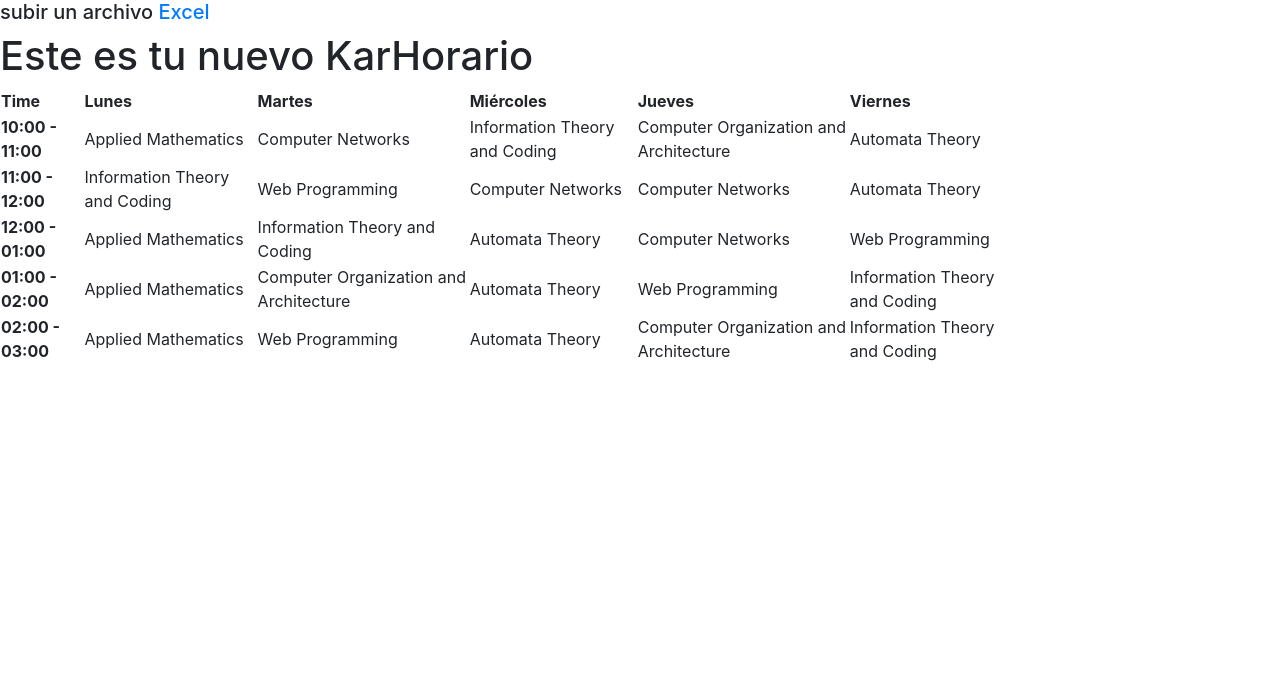
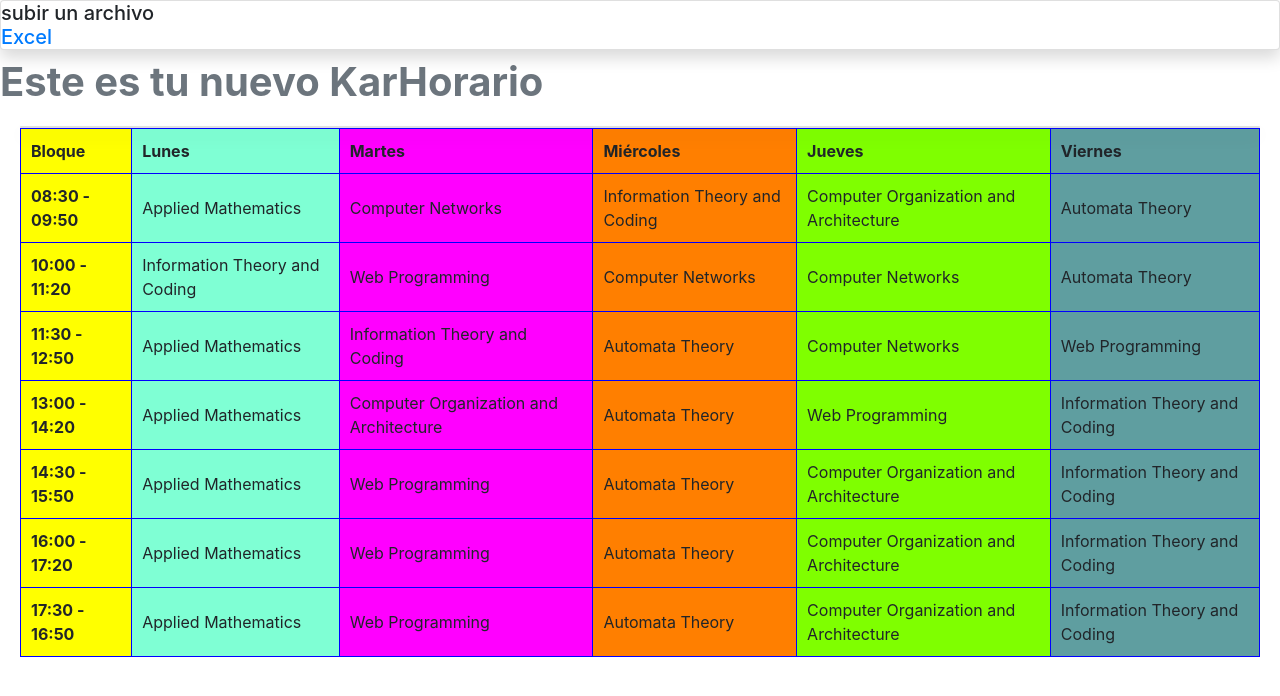
Before and after one commit to TCancino/GA, a Flask app: page / in a window 1280 px wide. Shown: the part 56-752 px from the top of the page. Run offline with Flask 2, Linux system fonts and the light colour scheme; some libraries are stand-ins or nearby versions.

Commit message:
improve table

```diff
--- a/templates/index.html
+++ b/templates/index.html
@@ -1,120 +1,89 @@
 {% extends "base.html" %}
 
   {% block content %}
-    <h5> subir un archivo <a href="/signup">Excel</a></h5>
-     <h1>Este es tu nuevo KarHorario</h1>
-     <table width="80%" align="center” border=”2”>
 
-      <div id="head_nav">
+    <h5 class="card shadow"> subir un archivo <a href="/signup">Excel</a></h5>
+    <h1 class="m-0 font-weight-bold text-secondary">Este es tu nuevo KarHorario</h1>
+    <div class="card-body">
+      <table width="100%" border="1" bordercolor="#0000FF" cellspacing="10" cellpadding="10"">
 
-      <tr> <th>Time</th>
-
-      <th>Lunes</th>
-
-      <th>Martes</th>
-
-      <th>Miércoles</th>
-
-      <th>Jueves</th>
-
-      <th>Viernes</th>
-
+        <div class="card shadow">
+          <tr>
+            <th bgcolor="yellow" >Bloque</th>
+            <th bgcolor="#7FFFD4">Lunes</th>
+            <th bgcolor="#FF00FF"	>Martes</th>
+            <th bgcolor="#FF7F00">Miércoles</th>
+            <th bgcolor="#7FFF00">Jueves</th>
+            <th bgcolor="#5F9EA0">Viernes</th>
           </tr>
+        </div>
+        <tr>
+          <th bgcolor="yellow">08:30 - 09:50</th>
+          <td bgcolor="#7FFFD4">Applied Mathematics </td>
+          <td bgcolor="#FF00FF"	>Computer Networks</td>
+          <td bgcolor="#FF7F00">Information Theory and Coding</td>
+          <td bgcolor="#7FFF00">Computer Organization and Architecture</td>
+          <td bgcolor="#5F9EA0">Automata Theory</td>
+          </div>
+          </tr>
+          <tr>
+          <th bgcolor="yellow">10:00 - 11:20</th>
+          <td bgcolor="#7FFFD4">Information Theory and Coding</td>
+          <td bgcolor="#FF00FF"	>Web Programming</td>
+          <td bgcolor="#FF7F00">Computer Networks</td>
+          <td bgcolor="#7FFF00">Computer Networks</td>
+          <td bgcolor="#5F9EA0">Automata Theory</td>
 
           </div>
+          </tr>
+          <tr>
+          <th bgcolor="yellow">11:30 - 12:50</td>
+          <td bgcolor="#7FFFD4">Applied Mathematics</th>
+          <td bgcolor="#FF00FF"	>Information Theory and Coding</td>
+          <td bgcolor="#FF7F00">Automata Theory</td>
+          <td bgcolor="#7FFF00">Computer Networks</td>
+          <td bgcolor="#5F9EA0">Web Programming</td>
 
+          </div>
+          </tr>
           <tr>
 
-      <th>10:00 - 11:00</th>
-
-      <td>Applied Mathematics </td>
-
-      <td>Computer Networks</td>
-
-      <td>Information Theory and Coding</td>
-
-      <td>Computer Organization and Architecture</td>
-
-      <td>Automata Theory</td>
-
-
+          <th bgcolor="yellow">13:00 - 14:20</th>
+          <td bgcolor="#7FFFD4">Applied Mathematics</td>
+          <td bgcolor="#FF00FF"	>Computer Organization and Architecture</td>
+          <td bgcolor="#FF7F00">Automata Theory</td>
+          <td bgcolor="#7FFF00">Web Programming</td>
+          <td bgcolor="#5F9EA0">Information Theory and Coding</td>
           </div>
-
           </tr>
 
           <tr>
+          <th bgcolor="yellow">14:30 - 15:50</th>
+          <td bgcolor="#7FFFD4">Applied Mathematics</td>
+          <td bgcolor="#FF00FF"	>Web Programming</td>
+          <td bgcolor="#FF7F00">Automata Theory</td>
+          <td bgcolor="#7FFF00">Computer Organization and Architecture</td>
+          <td bgcolor="#5F9EA0">Information Theory and Coding</td>
 
-      <th>11:00 - 12:00</th>
+          <tr>
+            <th bgcolor="yellow">16:00 - 17:20</th>
+            <td bgcolor="#7FFFD4">Applied Mathematics</td>
+            <td bgcolor="#FF00FF"	>Web Programming</td>
+            <td bgcolor="#FF7F00">Automata Theory</td>
+            <td bgcolor="#7FFF00">Computer Organization and Architecture</td>
+            <td bgcolor="#5F9EA0">Information Theory and Coding</td>
 
-      <td>Information Theory and Coding</td>
-
-      <td>Web Programming</td>
-
-      <td>Computer Networks</td>
-
-      <td>Computer Networks</td>
-
-      <td>Automata Theory</td>
-
+            <tr>
+              <th bgcolor="yellow">17:30 - 16:50</th>
+              <td bgcolor="#7FFFD4">Applied Mathematics</td>
+              <td bgcolor="#FF00FF"	>Web Programming</td>
+              <td bgcolor="#FF7F00">Automata Theory</td>
+              <td bgcolor="#7FFF00">Computer Organization and Architecture</td>
+              <td bgcolor="#5F9EA0">Information Theory and Coding</td>
 
         </div>
-
-      </tr>
-
-      <tr> <th>12:00 - 01:00</td>
-
-      <td>Applied Mathematics</th>
-
-      <td>Information Theory and Coding</td>
-
-      <td>Automata Theory</td>
-
-      <td>Computer Networks</td>
-
-      <td>Web Programming</td>
-
-
-
-      </div>
-
-      </tr>
-
-      <tr>
-
-      <th>01:00 - 02:00</th>
-
-      <td>Applied Mathematics</td>
-
-      <td>Computer Organization and Architecture</td>
-
-      <td>Automata Theory</td>
-
-      <td>Web Programming</td>
-
-      <td>Information Theory and Coding</td>
-
-      </div>
-
-      </tr>
-
-      <tr>
-
-      <th>02:00 - 03:00</th>
-
-      <td>Applied Mathematics</td>
-
-      <td>Web Programming</td>
-
-      <td>Automata Theory</td>
-
-      <td>Computer Organization and Architecture</td>
-
-      <td>Information Theory and Coding</td>
-
-
-      </div>
-
         </tr>
 
         </table>
+    </div>
   {% endblock %}
```
Lines whose indentation alone changed are shown as unchanged.
